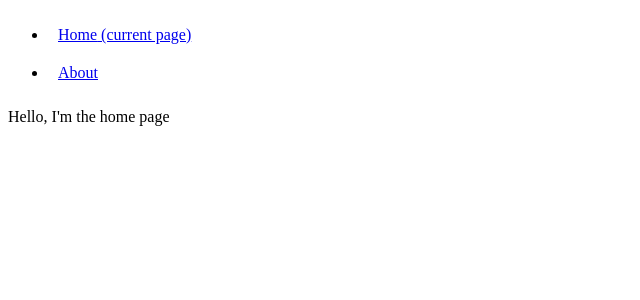
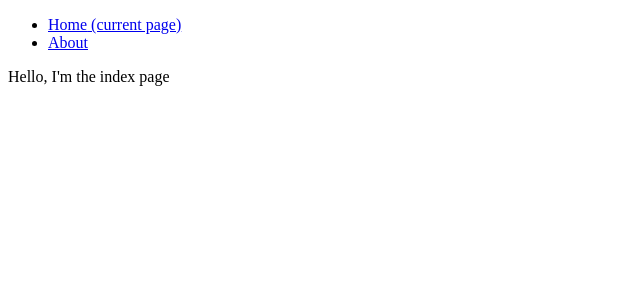
Before and after one commit to slukin1/tempppp, a Next.js app in the folder examples/active-class-name/: page / in a window 1280 px wide. Shown: the top 300 px of the page, without its empty margins (0-640 px from the left). Built offline with nearby package versions, Linux system fonts and the light colour scheme.

Commit message:
Refactor active-class-name example (#8558)
- use router hook instead of hoc
- simplify ActiveLink component
- add prop-types
- add function names
- use fragments instead of divs

```diff
--- /dev/null
+++ b/examples/active-class-name/components/ActiveLink.js
@@ -0,0 +1,22 @@
+import { useRouter } from 'next/router'
+import PropTypes from 'prop-types'
+import Link from 'next/link'
+import React, { Children } from 'react'
+
+const ActiveLink = ({ children, activeClassName, ...props }) => {
+  const { pathname } = useRouter()
+  const child = Children.only(children)
+
+  const className =
+    pathname === props.href
+      ? `${child.props.className} ${activeClassName}`
+      : child.props.className
+
+  return <Link {...props}>{React.cloneElement(child, { className })}</Link>
+}
+
+ActiveLink.propTypes = {
+  activeClassName: PropTypes.string.isRequired
+}
+
+export default ActiveLink
--- a/examples/active-class-name/components/Link.js
+++ /dev/null
@@ -1,20 +0,0 @@
-import { withRouter } from 'next/router'
-import Link from 'next/link'
-import React, { Children } from 'react'
-
-const ActiveLink = ({ router, children, ...props }) => {
-  const child = Children.only(children)
-
-  let className = child.props.className || null
-  if (router.pathname === props.href && props.activeClassName) {
-    className = `${className !== null ? className : ''} ${
-      props.activeClassName
-    }`.trim()
-  }
-
-  delete props.activeClassName
-
-  return <Link {...props}>{React.cloneElement(child, { className })}</Link>
-}
-
-export default withRouter(ActiveLink)
--- a/examples/active-class-name/components/Nav.js
+++ b/examples/active-class-name/components/Nav.js
@@ -1,30 +1,29 @@
-import Link from './Link'
+import ActiveLink from './ActiveLink'
 
-export default () => (
+const Nav = () => (
   <nav>
     <style jsx>{`
+      .nav-link {
+        text-decoration: none;
+      }
+
       .active:after {
         content: ' (current page)';
       }
-
-      .nav-link {
-        text-decoration: none;
-        padding: 10px;
-        display: block;
-      }
     `}</style>
-
-    <ul>
+    <ul className='nav'>
       <li>
-        <Link activeClassName='active' href='/'>
-          <a className='nav-link home-link'>Home</a>
-        </Link>
+        <ActiveLink activeClassName='active' href='/'>
+          <a className='nav-link'>Home</a>
+        </ActiveLink>
       </li>
       <li>
-        <Link activeClassName='active' href='/about'>
+        <ActiveLink activeClassName='active' href='/about'>
           <a className='nav-link'>About</a>
-        </Link>
+        </ActiveLink>
       </li>
     </ul>
   </nav>
 )
+
+export default Nav
--- a/examples/active-class-name/pages/index.js
+++ b/examples/active-class-name/pages/index.js
@@ -1,8 +1,10 @@
 import Nav from '../components/Nav'
 
-export default () => (
-  <div>
+const IndexPage = () => (
+  <>
     <Nav />
-    <p>Hello, I'm the home page</p>
-  </div>
+    <p>Hello, I'm the index page</p>
+  </>
 )
+
+export default IndexPage
```
Also changed, not shown: examples/active-class-name/pages/about.js (+6 -4 lines).
